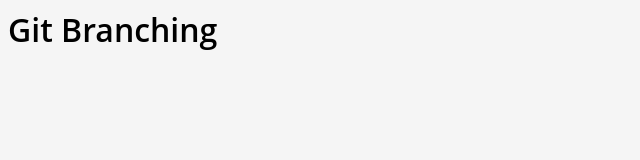
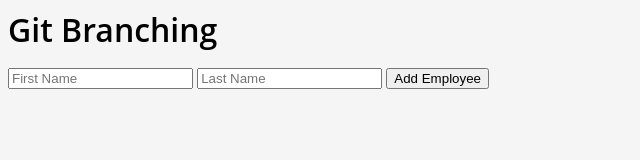
Before and after one commit to myronschippers/isurus-git-branching, a website: page public/index.html in a window 1280 px wide. Shown: the whole page, without its empty margins (0-640 px from the left). Drawn offline with Linux system fonts and the light colour scheme.

Commit message:
making a form for employee addition

```diff
--- a/public/index.html
+++ b/public/index.html
@@ -14,5 +14,10 @@
 <body>
     <h1>Git Branching</h1>
 
+    <form>
+        <input type="text" placeholder="First Name" />
+        <input type="text" placeholder="Last Name" />
+        <button>Add Employee</button>
+    </form>
 </body>
 </html>
```
